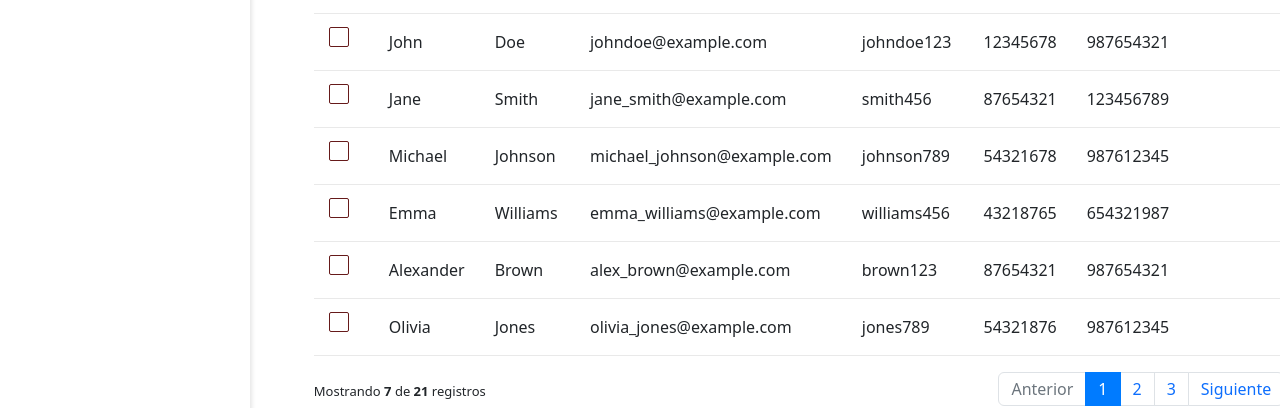
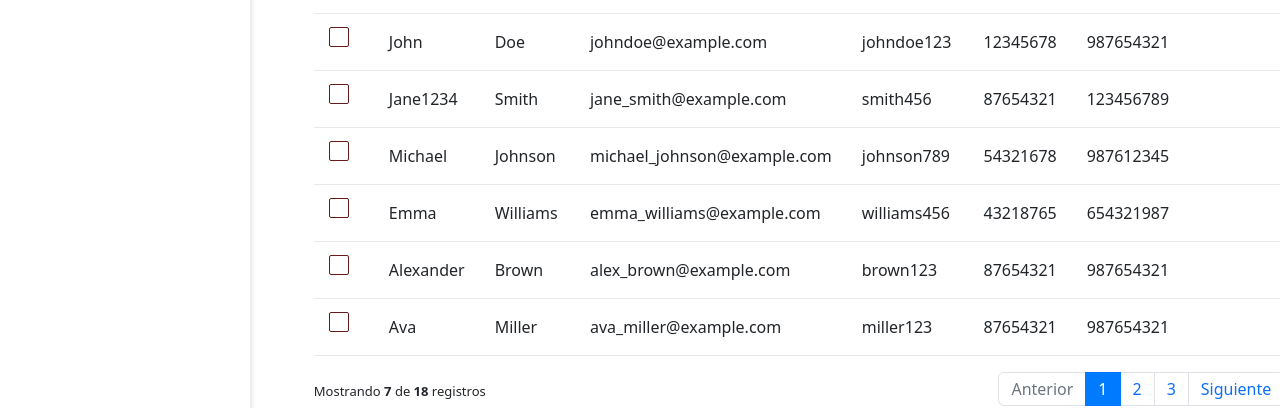
Before and after one commit to AcademicPrediction/AcademiaAngular, an Angular app: page /homepage-admin in a window 1280 px wide. Shown: the part 257-665 px from the top of the page. Built offline with nearby package versions, Linux system fonts and the light colour scheme; data requests are answered from the project's data file.

Commit message:
HomePage V.3.0

```diff
--- a/db.json
+++ b/db.json
@@ -20,7 +20,7 @@
     },
     {
       "id": 4,
-      "nombre": "Jane",
+      "nombre": "Jane1234",
       "apellido": "Smith",
       "correoElectronico": "jane_smith@example.com",
       "contrasena": "smith456",
@@ -53,24 +53,6 @@
       "contrasena": "brown123",
       "dni": 87654321,
       "numeroTelefonico": 987654321
-    },
-    {
-      "id": 8,
-      "nombre": "Olivia",
-      "apellido": "Jones",
-      "correoElectronico": "olivia_jones@example.com",
-      "contrasena": "jones789",
-      "dni": 54321876,
-      "numeroTelefonico": 987612345
-    },
-    {
-      "id": 9,
-      "nombre": "William",
-      "apellido": "Davis",
-      "correoElectronico": "william_davis@example.com",
-      "contrasena": "davis456",
-      "dni": 43218765,
-      "numeroTelefonico": 654321987
     },
     {
       "id": 10,
@@ -174,21 +156,12 @@
     },
     {
       "id": 21,
-      "nombre": "Mark Albert",
-      "apellido": "Schmidt Avila",
-      "correoElectronico": "markalbert_09@hotmail.com",
-      "contrasena": "aea",
-      "dni": 78451232,
-      "numeroTelefonico": null
-    },
-    {
-      "id": 22,
-      "nombre": "Mark Albert",
-      "apellido": "Schmidt Avila",
-      "correoElectronico": "sdfsd@hotmail.com",
-      "contrasena": "asdasd",
-      "dni": 12345675,
-      "numeroTelefonico": 999999993
+      "nombre": "Juan Carlos",
+      "apellido": "Bodoque de la Quijada",
+      "correoElectronico": "bodoque_hot@hotmail.com",
+      "contrasena": "bodoque",
+      "dni": 23547898,
+      "numeroTelefonico": 986523658
     }
   ],
   "admin": [
--- a/src/app/components/nav-bar-supervisor/nav-bar-supervisor.component.html
+++ b/src/app/components/nav-bar-supervisor/nav-bar-supervisor.component.html
@@ -8,19 +8,19 @@
         </div>
         <ul class="list-unstyle tw-flex-grow [&>li>a]:tw-font-semibold [&>li]:tw-py-4">
             <li>
-                <a href="#">
+                <a href="/homepage">
                     <i class="fas fa-home"></i> <!-- Icono de una casa -->
                     Pagina Principal
                 </a>
             </li>
             <li>
-                <a href="#">
+                <a href="/prediction">
                     <i class="fas fa-bolt"></i> <!-- Icono de un trueno -->
                     Predicción
                 </a>
             </li>
             <li>
-                <a href="#">
+                <a href="/history-prediction">
                     <i class="fas fa-file-alt"></i> <!-- Icono de una campana -->
                     Historial
                 </a>
@@ -37,7 +37,7 @@
 
         <ul>
             <li class="tw-font-semibold tw-py-10 ">
-                <a href="#">
+                <a href="/login">
                     <i class="fas fa-sign-out-alt"></i> <!-- Icono de cerrar sesión -->
                     Cerrar sesión
                 </a>
--- a/src/app/model/supervisor.ts
+++ b/src/app/model/supervisor.ts
@@ -1,3 +1,4 @@
+// supervisor.interface.ts
 export interface Supervisor {
     id: number;
     nombre: string;
@@ -6,5 +7,4 @@ export interface Supervisor {
     contrasena: string;
     dni: number | null;
     numeroTelefonico: number | null;
-    isSelected?: boolean;
-}
+  }
--- a/src/app/pages/admin/home-page-admin/home-page-admin.component.html
+++ b/src/app/pages/admin/home-page-admin/home-page-admin.component.html
@@ -47,11 +47,11 @@
               </tr>
             </thead>
             <tbody>
-              <tr *ngFor="let supervisor of getPaginatedSupervisores()">
+              <tr *ngFor="let supervisor of getPaginatedSupervisores(); let i = index;">
                 <td>
                   <span class="custom-checkbox">
                     <input type="checkbox" [id]="'checkbox' + supervisor.id" name="options[]" [value]="supervisor.id"
-                      [checked]="supervisor.isSelected" (change)="selectCheckbox($event, supervisor)">
+                      [checked]="selectedSupervisoresIds.includes(supervisor.id)" (change)="selectCheckbox($event, supervisor)">
                     <label [for]="'checkbox' + supervisor.id"></label>
                   </span>
                 </td>
@@ -63,13 +63,13 @@
                 <td>{{ supervisor.numeroTelefonico }}</td>
                 <td>
                   <a href="#" class="edit" (click)="editSupervisor(supervisor)" data-toggle="modal"
-                    [attr.data-target]="supervisor.isSelected ? '#editSupervisorModal' : null"
-                    [ngClass]="{ 'disabled': !supervisor.isSelected }">
+                    [attr.data-target]="selectedSupervisor ? '#editSupervisorModal' : null"
+                    [ngClass]="{ 'disabled': !selectedSupervisor || !selectedSupervisoresIds.includes(supervisor.id) }">
                     <i class="material-icons" data-toggle="tooltip" title="Editar">&#xE254;</i>
                   </a>
                   <a href="#" class="delete" (click)="selectedSupervisorId = supervisor.id" data-toggle="modal"
-                    [attr.data-target]="supervisor.isSelected ? '#deleteSupervisorModal' : null"
-                    [ngClass]="{ 'disabled': !supervisor.isSelected }">
+                    [attr.data-target]="selectedSupervisor ? '#deleteSupervisorModal' : null"
+                    [ngClass]="{ 'disabled': !selectedSupervisor || !selectedSupervisoresIds.includes(supervisor.id) }">
                     <i class="material-icons" data-toggle="tooltip" title="Eliminar">&#xE872;</i>
                   </a>
                 </td>
@@ -77,8 +77,7 @@
             </tbody>
           </table>
           <div class="clearfix">
-            <div class="hint-text">Mostrando <b>{{ getPaginatedSupervisores().length }}</b> de <b>{{ totalSupervisores
-                }}</b> registros</div>
+            <div class="hint-text">Mostrando <b>{{ getPaginatedSupervisores().length }}</b> de <b>{{ totalSupervisores }}</b> registros</div>
             <ul class="pagination">
               <li class="page-item" [class.disabled]="currentPage === 1">
                 <button class="page-link" (click)="setPage(currentPage - 1)">Anterior</button>
--- a/src/app/pages/admin/home-page-admin/home-page-admin.component.ts
+++ b/src/app/pages/admin/home-page-admin/home-page-admin.component.ts
@@ -14,6 +14,7 @@ export class HomePageAdminComponent implements OnInit {
   currentPage: number = 1;
   itemsPerPage: number = 7;
   totalPages: number = 1;
+  selectedSupervisoresIds: number[] = []; // Nueva variable para almacenar los IDs de los supervisores seleccionados
   selectedSupervisor: Supervisor | null = null;
   isIconsEnabled: boolean = false;
   selectedSupervisorId: number | null = null;
@@ -161,18 +162,15 @@ export class HomePageAdminComponent implements OnInit {
     const validDNI =
       this.newSupervisor.dni !== null && // Verificar que no sea null
       !isNaN(Number(this.newSupervisor.dni)) &&
-      this.newSupervisor.dni !== 0 && // Verificar que no sea 0
       this.newSupervisor.dni.toString().length === 8 &&
       !this.supervisores.some(supervisor => supervisor.dni === this.newSupervisor.dni);
 
-    // Verificar que el número telefónico sea numérico, tenga 9 dígitos y no esté registrado (o sea null)
+    // Verificar que el número telefónico sea numérico, no sea null, no sea 0 y tenga 9 dígitos
     const validNumeroTelefonico =
-      this.newSupervisor.numeroTelefonico === null || // Verificar si es null
-      (
+      this.newSupervisor.numeroTelefonico !== null && // Verificar que no sea null
       !isNaN(Number(this.newSupervisor.numeroTelefonico)) &&
       this.newSupervisor.numeroTelefonico.toString().length === 9 &&
-        !this.supervisores.some(supervisor => supervisor.numeroTelefonico === this.newSupervisor.numeroTelefonico)
-      );
+      !this.supervisores.some(supervisor => supervisor.numeroTelefonico === this.newSupervisor.numeroTelefonico);
 
     // Verificar que el correo electrónico no esté registrado
     const validCorreoElectronicoUnico =
@@ -194,6 +192,7 @@ export class HomePageAdminComponent implements OnInit {
         () => {
           this.supervisores = this.supervisores.filter(s => s.id !== this.selectedSupervisorId);
           this.selectedSupervisorId = null;
+          this.selectedSupervisoresIds = this.selectedSupervisoresIds.filter(id => id !== this.selectedSupervisorId);
           this.updateIconState();
           this.calculateTotalPages();
           this.setPage(this.currentPage);
@@ -214,16 +213,42 @@ export class HomePageAdminComponent implements OnInit {
 selectAll(event: Event): void {
   const target = event.target as HTMLInputElement;
   const checked = target.checked;
-    this.supervisores.forEach(supervisor => supervisor.isSelected = checked);
+  this.selectedSupervisoresIds = checked ? this.supervisores.map(supervisor => supervisor.id) : [];
   this.updateIconState(); // Actualizar el estado de los íconos después de seleccionar todos los supervisores
+
+  // Si se han seleccionado todos los supervisores, asignamos el supervisor seleccionado
+  if (checked && this.selectedSupervisoresIds.length === this.supervisores.length) {
+    this.selectedSupervisor = this.supervisores[0] || null;
+    this.selectedSupervisorId = this.selectedSupervisoresIds[0] || null;
+  } else {
+    // Si se desmarcan todos los checkboxes, reiniciamos la selección
+    this.selectedSupervisor = null;
+    this.selectedSupervisorId = null;
+  }
 }
 
 selectCheckbox(event: Event, supervisor: Supervisor): void {
-    supervisor.isSelected = (event.target as HTMLInputElement).checked;
+  const supervisorId = supervisor.id;
+  if ((event.target as HTMLInputElement).checked) {
+    this.selectedSupervisoresIds.push(supervisorId);
+  } else {
+    this.selectedSupervisoresIds = this.selectedSupervisoresIds.filter(id => id !== supervisorId);
+  }
   this.updateIconState(); // Actualizar el estado de los íconos después de seleccionar/deseleccionar un supervisor individual
+
+  // Si solo se selecciona un supervisor individual, asignamos el supervisor seleccionado
+  if (this.selectedSupervisoresIds.length === 1) {
+    this.selectedSupervisor = supervisor;
+    this.selectedSupervisorId = supervisorId;
+  } else {
+    // Si se deselecciona el supervisor individual, reiniciamos la selección
+    this.selectedSupervisor = null;
+    this.selectedSupervisorId = null;
+  }
 }
 
 updateIconState(): void {
-    this.isIconsEnabled = this.supervisores.some((supervisor) => supervisor.isSelected);
+  this.isIconsEnabled = this.selectedSupervisoresIds.length > 0;
 }
+
 }
```
Also changed, not shown: src/app/model/prediction.ts (line endings or trailing spaces). Lines whose indentation alone changed are shown as unchanged.
